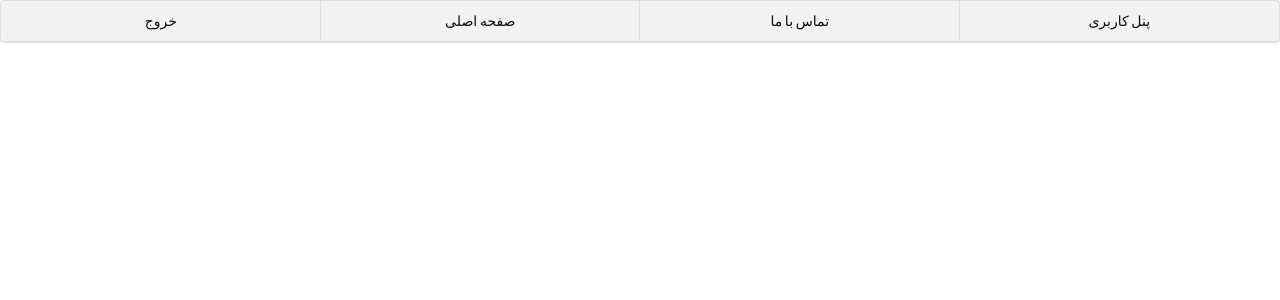
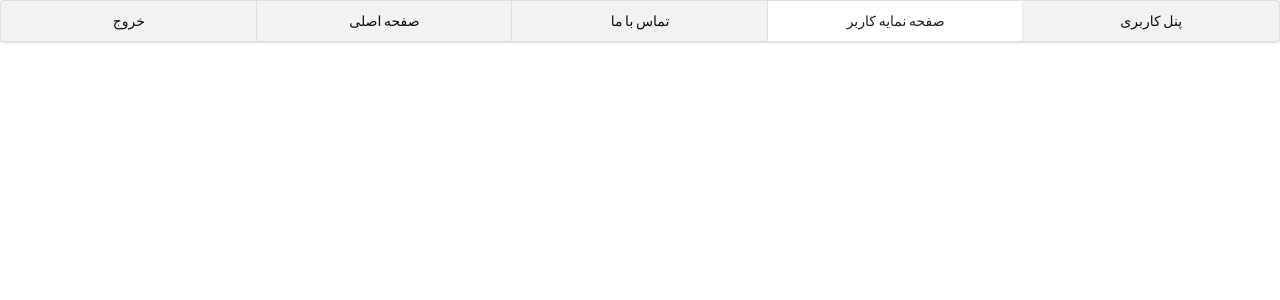
Before and after one commit to baharkhd/webelopers2019_team2, a Django app: template edusys/templates/profile.html in a window 1280 px wide. Shown: the top 300 px of the page. Run offline with Django 3.2, Linux system fonts and the light colour scheme; the template is opened without the code that fills it, so the values that code supplies are empty; parts of the project's set-up code (start-up, migrations or seed data) failed here and were passed over; some libraries are stand-ins or nearby versions.

Commit message:
profile completed

```diff
--- a/edusys/templates/none.html
+++ b/edusys/templates/none.html
@@ -9,7 +9,7 @@
     <title>Title</title>
 </head>
 <body>
-    <div id="navbar" class="ui four item menu">
+    <div id="navbar" class="ui five item menu">
     <a id="logout" class="active item" href="/logout">
         خروج
     </a>
@@ -18,6 +18,9 @@
     </a>
     <a id="contact_us" class="active item" href="/contact_us">
         تماس با ما
+    </a>
+    <a is="profile" class="sctive item" href="/profile">
+        صفحه نمایه کاربر
     </a>
     <a id="panel" class="active item" href="/">
         پنل کاربری
--- a/edusys/urls.py
+++ b/edusys/urls.py
@@ -11,8 +11,6 @@ urlpatterns = [
     path('login_page', views.login_page),
     path('contact_us', views.submit_contact),
     path('submit_contact', views.submit_contact),
-    path('send_email', views.sendEmail),
-    path('logout', views.logout_func)
+    path('logout', views.logout_func),
     path('profile', views.show_profile)
-    # path('logout', )
 ]
```
